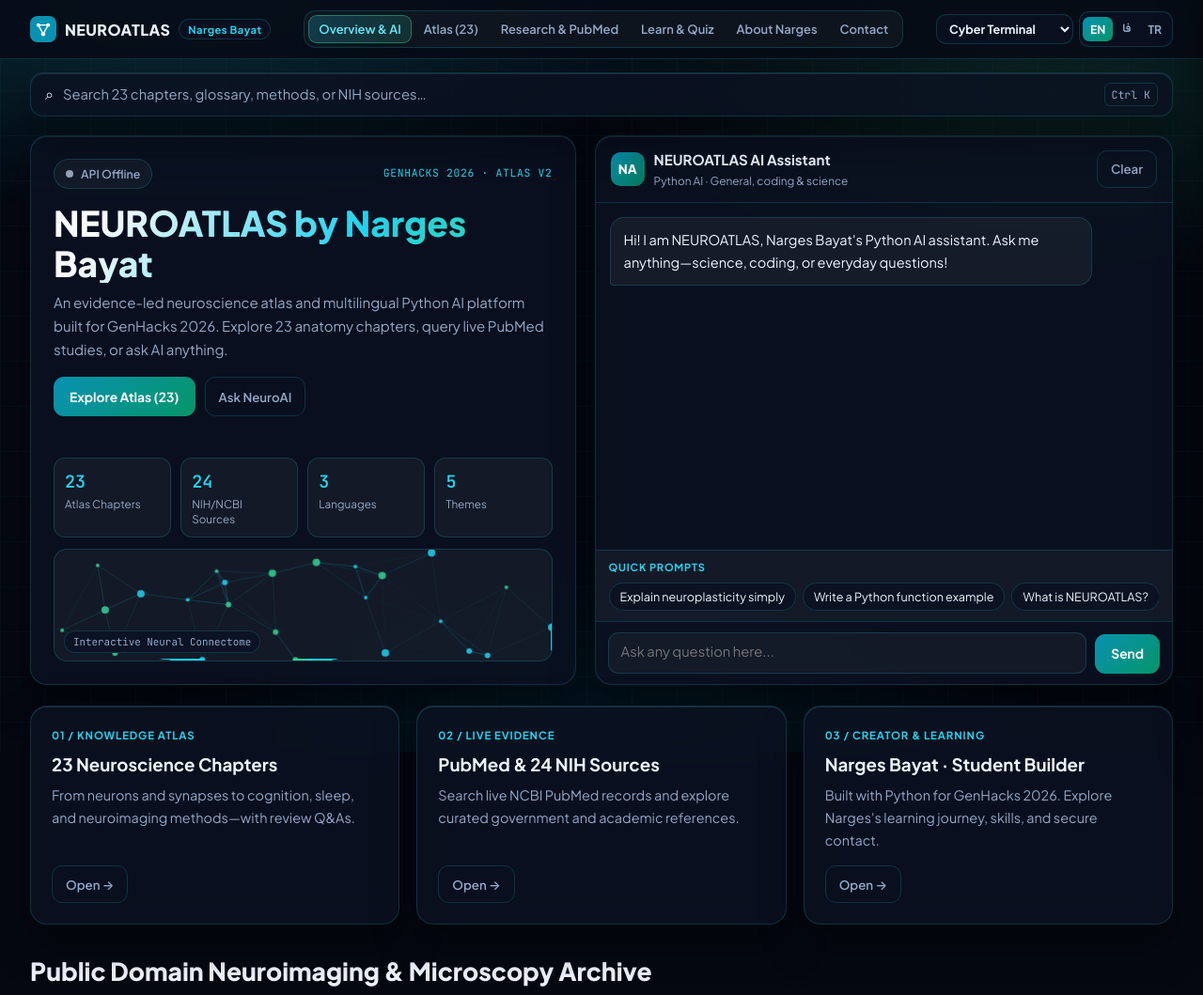
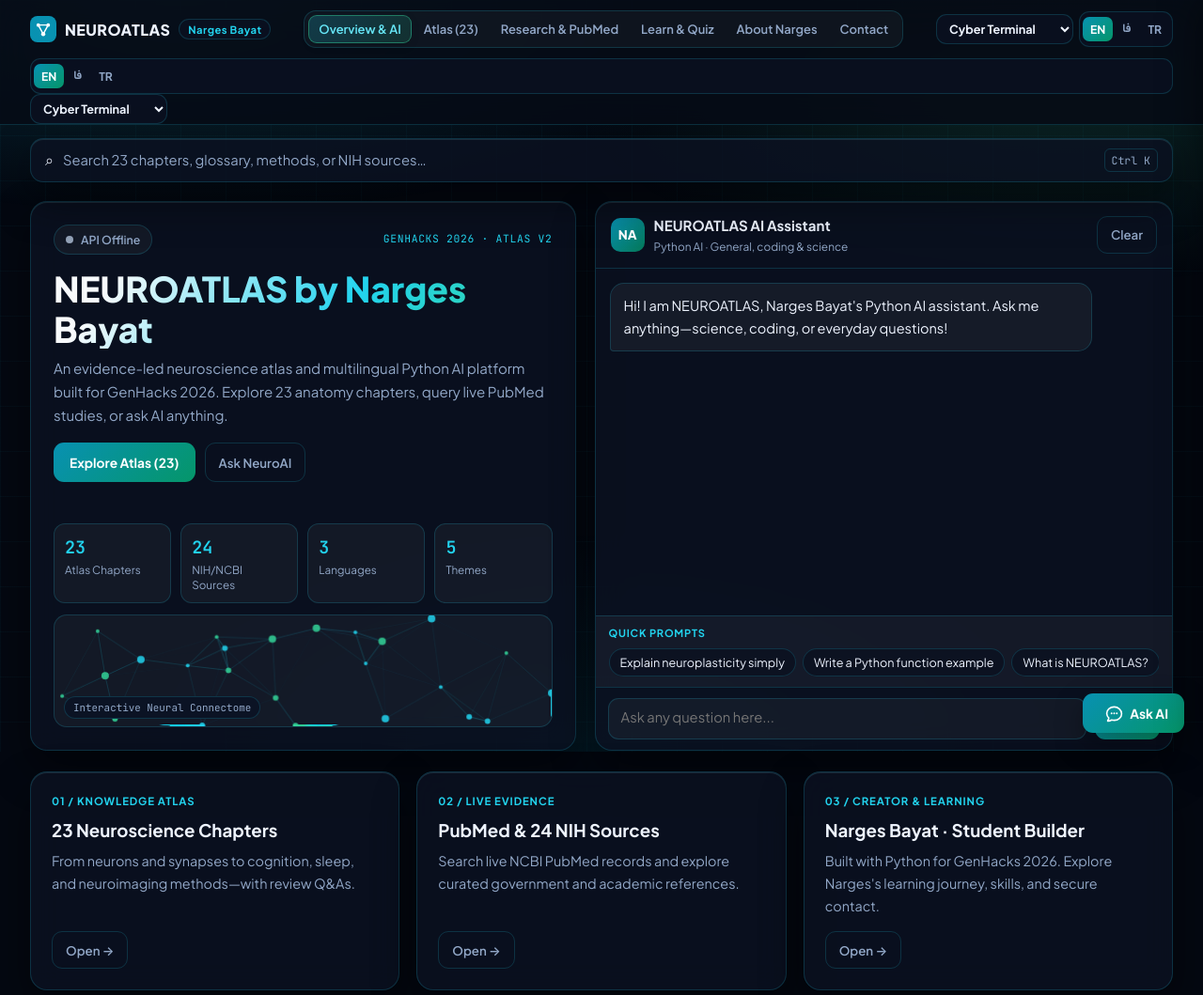
Before and after one commit to Shirazxbox/NEUROATLAS, a plain HTML site: page index.html in a window 1280 px wide. Shown: the top 1059 px of the page at 94% size. Drawn offline with Linux system fonts and the light colour scheme; no server answers.

Commit message:
Add files via upload

```diff
--- a/index.html
+++ b/index.html
@@ -13,7 +13,8 @@
 </head>
 <body>
   <header class="navbar">
-    <div class="container nav-inner">
+    <div class="container">
+      <div class="nav-inner">
         <button type="button" class="brand" onclick="switchView('home')">
           <svg width="28" height="28" viewBox="0 0 32 32" fill="none" aria-hidden="true">
             <rect width="32" height="32" rx="9" fill="url(#na-grad)" />
@@ -56,6 +57,22 @@
           <button id="hamburgerBtn" type="button" class="icon-btn" aria-label="Menu" aria-expanded="false" aria-controls="mobileDrawer">☰</button>
         </div>
       </div>
+
+      <div class="mobile-lang-strip" aria-label="Quick Language and Theme">
+        <div class="lang-group" role="group" aria-label="Language selector">
+          <button type="button" class="lang-btn active" data-lang="en">EN</button>
+          <button type="button" class="lang-btn" data-lang="fa">فا</button>
+          <button type="button" class="lang-btn" data-lang="tr">TR</button>
+        </div>
+        <select id="mobileThemeSelect" class="control-select mobile-theme-select" aria-label="Theme selector">
+          <option value="cyber" data-i18n="themeCyber">Cyber Terminal</option>
+          <option value="obsidian" data-i18n="themeObsidian">Obsidian Cinema</option>
+          <option value="ocean" data-i18n="themeOcean">Ocean Glass</option>
+          <option value="light" data-i18n="themeLight">Daylight Lab</option>
+          <option value="paper" data-i18n="themePaper">Editorial Paper</option>
+        </select>
+      </div>
+    </div>
   </header>
 
   <div id="drawerBackdrop" class="drawer-backdrop"></div>
@@ -84,14 +101,6 @@
           <option value="light" data-i18n="themeLight">Daylight Lab</option>
           <option value="paper" data-i18n="themePaper">Editorial Paper</option>
         </select>
-      </div>
-      <div>
-        <div class="tag" data-i18n="langLabel">Language</div>
-        <div class="lang-group" role="group" aria-label="Language selector">
-          <button type="button" class="lang-btn active" data-lang="en">EN</button>
-          <button type="button" class="lang-btn" data-lang="fa">فا</button>
-          <button type="button" class="lang-btn" data-lang="tr">TR</button>
-        </div>
       </div>
     </div>
   </aside>
@@ -374,7 +383,17 @@
     </section>
   </div>
 
-  <button id="fabChat" type="button" class="btn-primary fab-chat hidden" onclick="jumpToChat()" data-i18n="fabBtn">Ask AI</button>
+  <button id="fabChat" type="button" class="btn-primary fab-chat" onclick="jumpToChat()" aria-label="Ask NeuroAI">
+    <span class="fab-pulse" aria-hidden="true"></span>
+    <svg width="19" height="19" viewBox="0 0 24 24" fill="none" aria-hidden="true">
+      <path d="M12 3C6.48 3 2 6.92 2 11.75c0 2.34 1.05 4.46 2.76 6.02-.17 1.37-.78 2.66-1.41 3.48a.5.5 0 0 0 .45.8c1.73-.18 3.55-.83 4.75-1.58 1.09.32 2.25.53 3.45.53 5.52 0 10-3.92 10-8.75S17.52 3 12 3Z" stroke="currentColor" stroke-width="2" stroke-linejoin="round"/>
+      <circle cx="8.5" cy="11.75" r="1.2" fill="currentColor"/>
+      <circle cx="12" cy="11.75" r="1.2" fill="currentColor"/>
+      <circle cx="15.5" cy="11.75" r="1.2" fill="currentColor"/>
+    </svg>
+    <span class="fab-label" data-i18n="fabBtn">Ask AI</span>
+  </button>
+
   <footer><div class="container" data-i18n="footerText">NEUROATLAS · Built with Python by Narges Bayat for GenHacks 2026 · Educational Resource Only</div></footer>
 
   <script src="/neuroatlas-data.js"></script>
```
Lines whose indentation alone changed are shown as unchanged.
